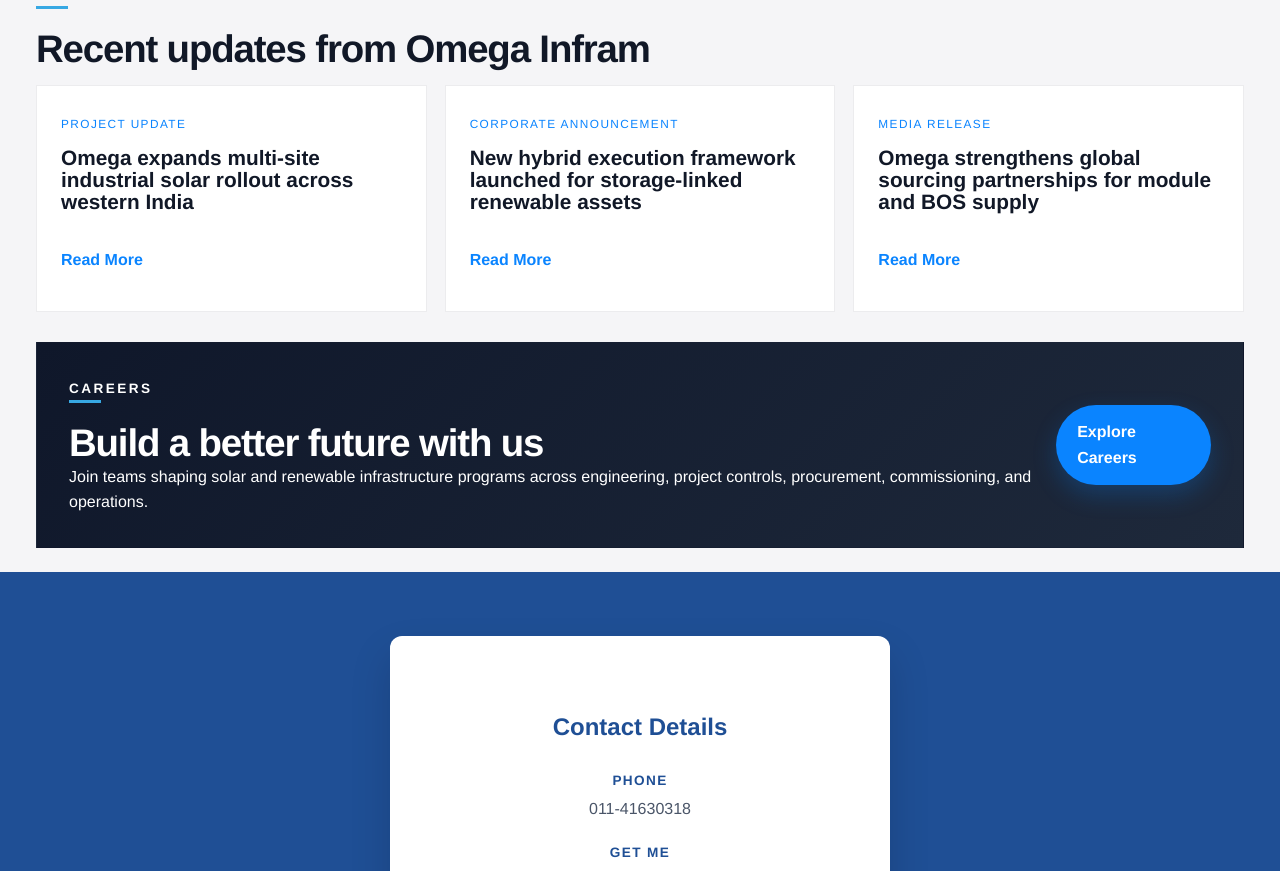
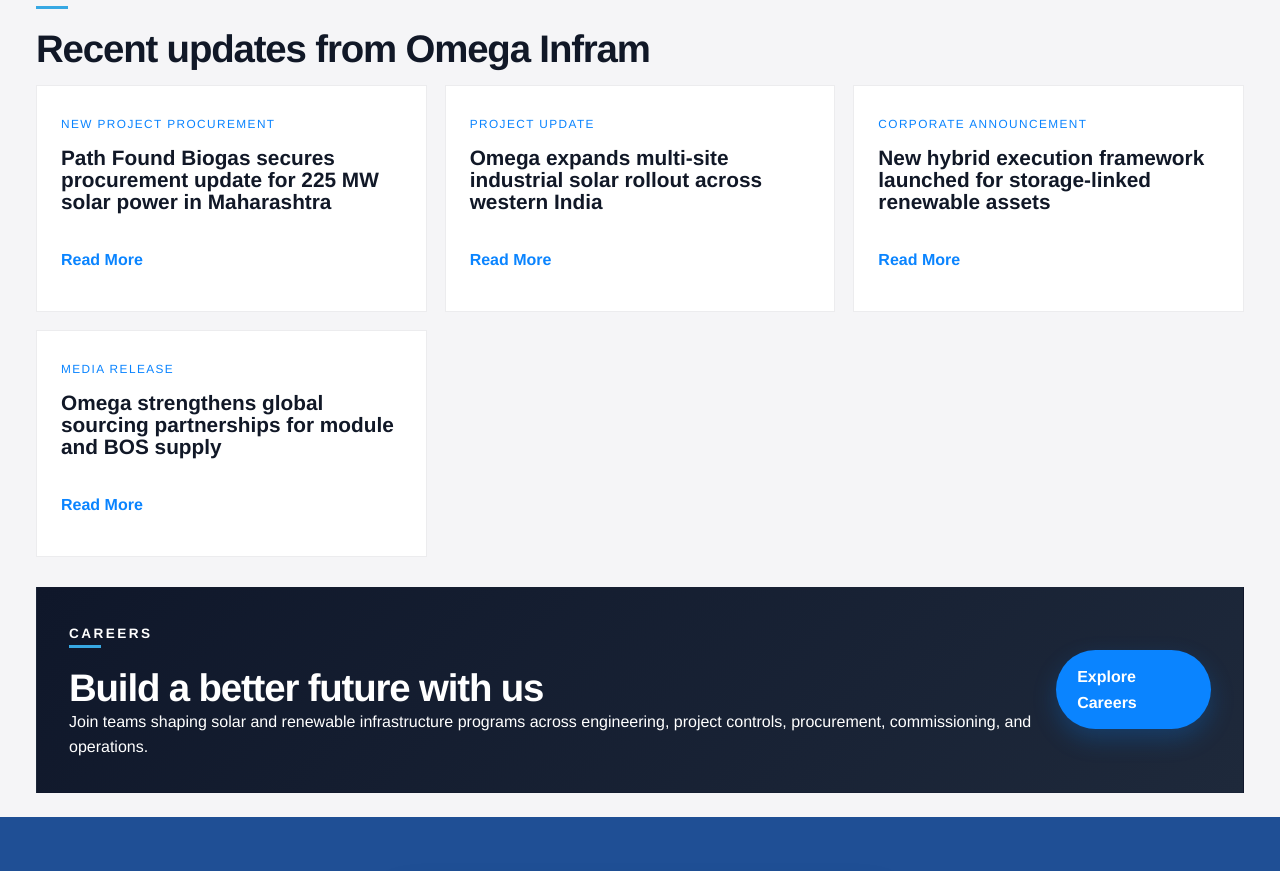
Before and after one commit to Techfirst123/omegainfram, a React (Vite) app: page / in a window 1280 px wide. Shown: the part 3845-4716 px from the top of the page. Built offline with nearby package versions, Linux system fonts and the light colour scheme.

Commit message:
Add Path Found 225MW Maharashtra project update

```diff
--- a/src/App.tsx
+++ b/src/App.tsx
@@ -333,6 +333,10 @@ function CompanyLogo({ company }: { company: { name: string; logo?: string } })
 
 const newsItems = [
   {
+    title: 'Path Found Biogas secures procurement update for 225 MW solar power in Maharashtra',
+    meta: 'New Project Procurement',
+  },
+  {
     title: 'Omega expands multi-site industrial solar rollout across western India',
     meta: 'Project Update',
   },
@@ -416,6 +420,16 @@ function CompanyDetailView({ companyName, onBack }: { companyName: string, onBac
 
   const projects: Record<string, Project[]> = {
     'Path Found Biogas pvt ltd': [
+      {
+        image: '/utility-scale-solar.jpg',
+        badge: 'Current Project',
+        title: '225MW Solar project,maharashtra',
+        stats: [
+          { label: 'Capacity', value: '225 MW (AC) Solar Power' },
+          { label: 'Location', value: 'Maharashtra' },
+          { label: 'Scope', value: 'Procurement under MSEDC power purchase agreement' }
+        ]
+      },
       {
         image: '/project-sangli.png',
         badge: 'Running Project',
```
